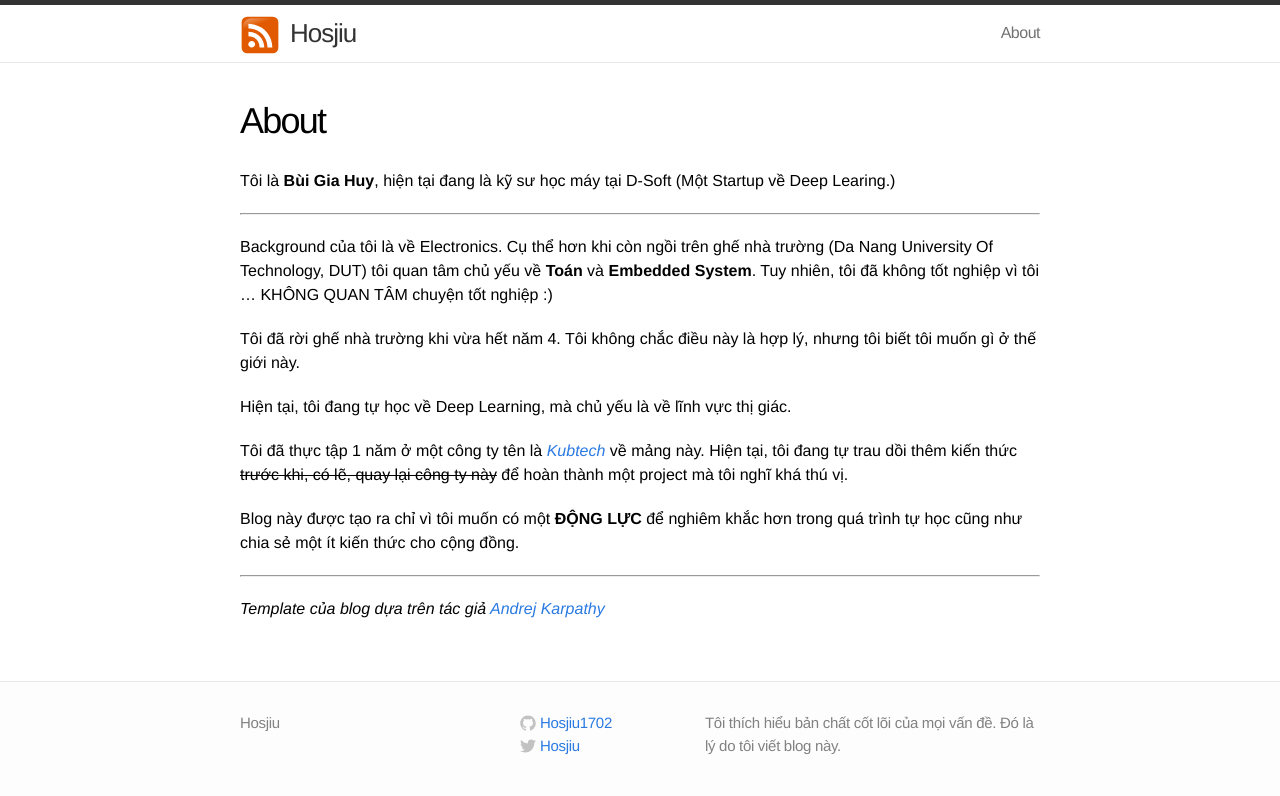
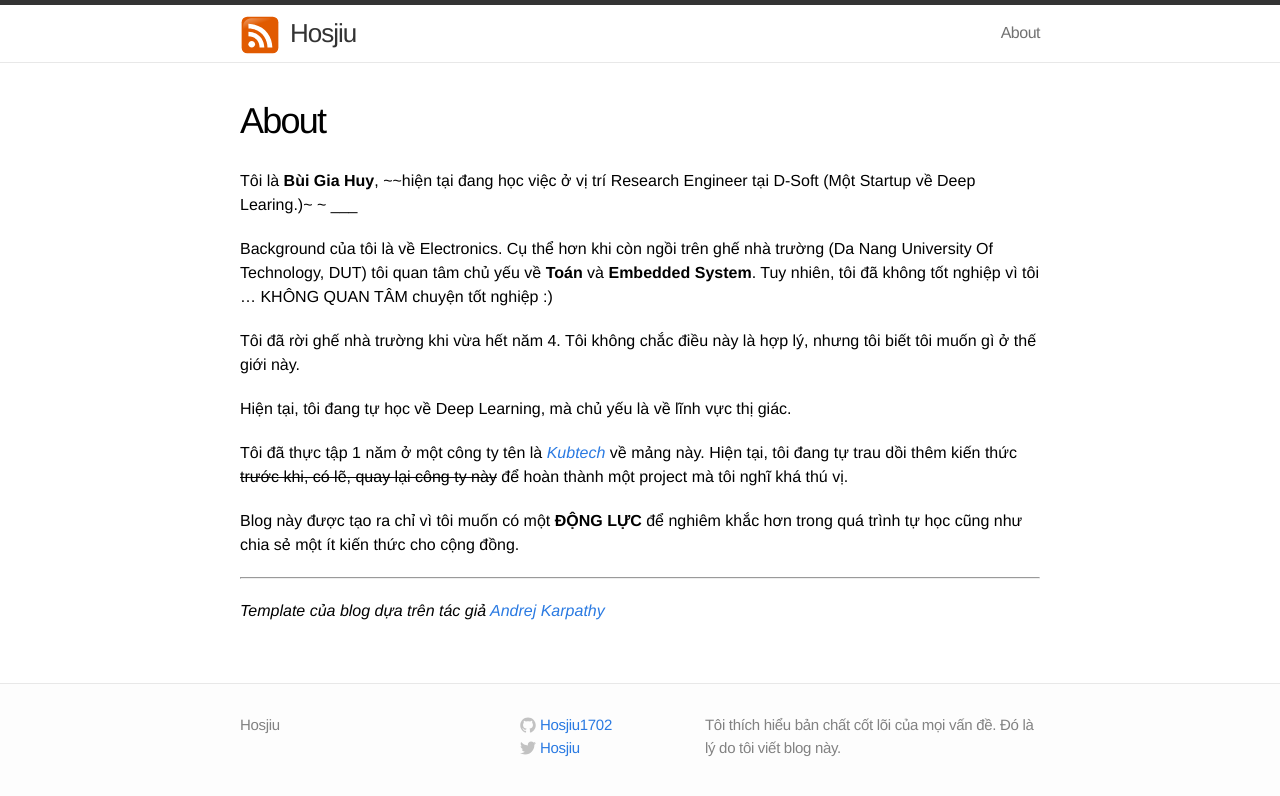
Before and after one commit to hosjiu1702/blog, a Jekyll site: the page built from about.md, in a window 1280 px wide. Shown: the top 796 px of the page. Built offline with Jekyll 4.4.1, drawn with Linux system fonts in a browser that asks for light colours.

Commit message:
update about.md

```diff
--- a/about.md
+++ b/about.md
@@ -4,8 +4,8 @@ title: About
 permalink: /about/
 ---
 
-Tôi là **Bùi Gia Huy**, hiện tại đang là kỹ sư học máy tại D-Soft (Một Startup về Deep Learing.)
-
+Tôi là **Bùi Gia Huy**, ~~hiện tại đang học việc ở vị trí Research Engineer tại D-Soft (Một Startup về Deep Learing.)~
+~
 ___
 
 Background của tôi là về Electronics. Cụ thể hơn khi còn ngồi trên ghế nhà trường
```
